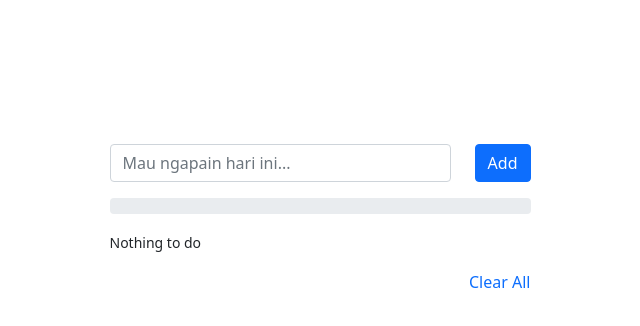
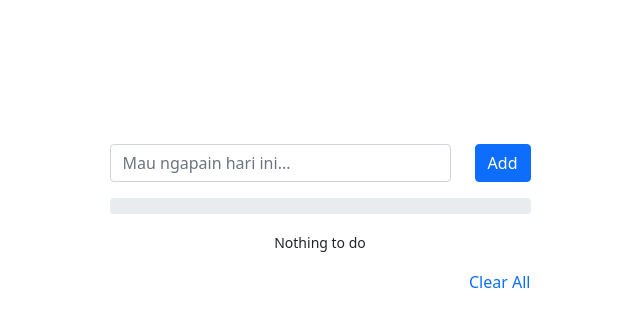
Before and after one commit to rizkyzet/todolist-vue, a plain HTML site: page index.html in a window 1280 px wide. Shown: the whole page, without its empty margins (320-960 px from the left). Drawn offline with nearby package versions, Linux system fonts and the light colour scheme; some packages are replaced by stand-ins of ours; a script that the page names is missing.

Commit message:
overflow auto

```diff
--- a/index.html
+++ b/index.html
@@ -17,6 +17,7 @@
 
         }
 
+
         .list-enter-active,
         .list-leave-active {
             transition: all 0.3s;
@@ -35,9 +36,9 @@
 
 </head>
 
-<body >
+<body>
 
-    <div id="app" >
+    <div id="app">
         <div class="container p-5 my-5">
 
 
@@ -116,7 +117,7 @@
 
                     <transition-group name="list" tag="div">
                     <template v-if="data.length>0">
-                        <div v-for="(d,i) in data" class="d-flex justify-content-between border-bottom mb-2" :key="d.id">
+                        <div v-for="(d,i) in data" class="d-flex justify-content-between border-bottom mb-2 overflow-auto" :key="d.id">
 
                             <div class="form-check">
 
@@ -135,8 +136,8 @@
                         </div>
                     </template>
                     <template v-else>
-                        <div key="nothing">
-                            <small>Nothing to do</small>
+                        <div key="nothing" class="text-center">
+                            <small >Nothing to do</small>
                         </div>
                     </template>
                     </transition-group>
```
